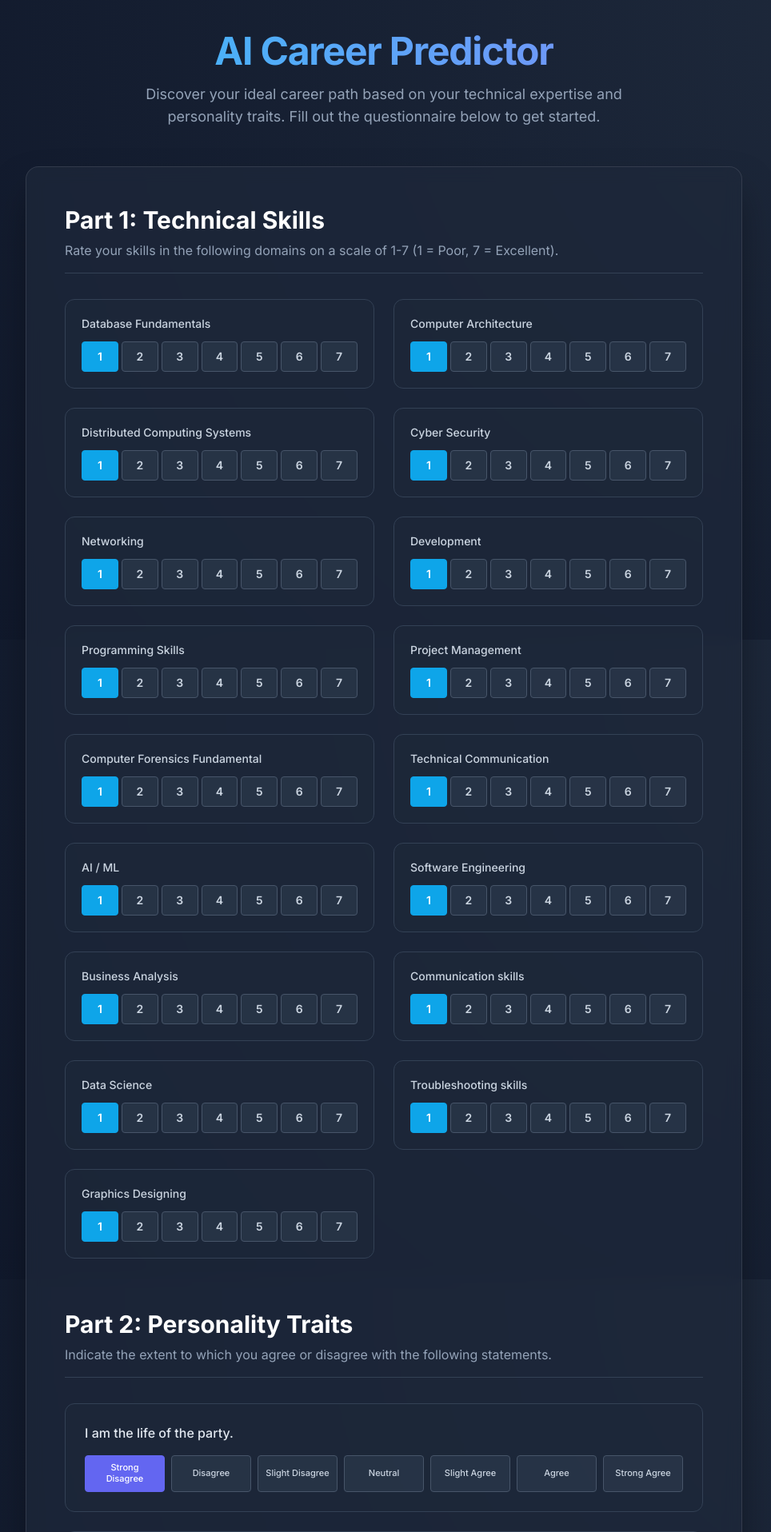
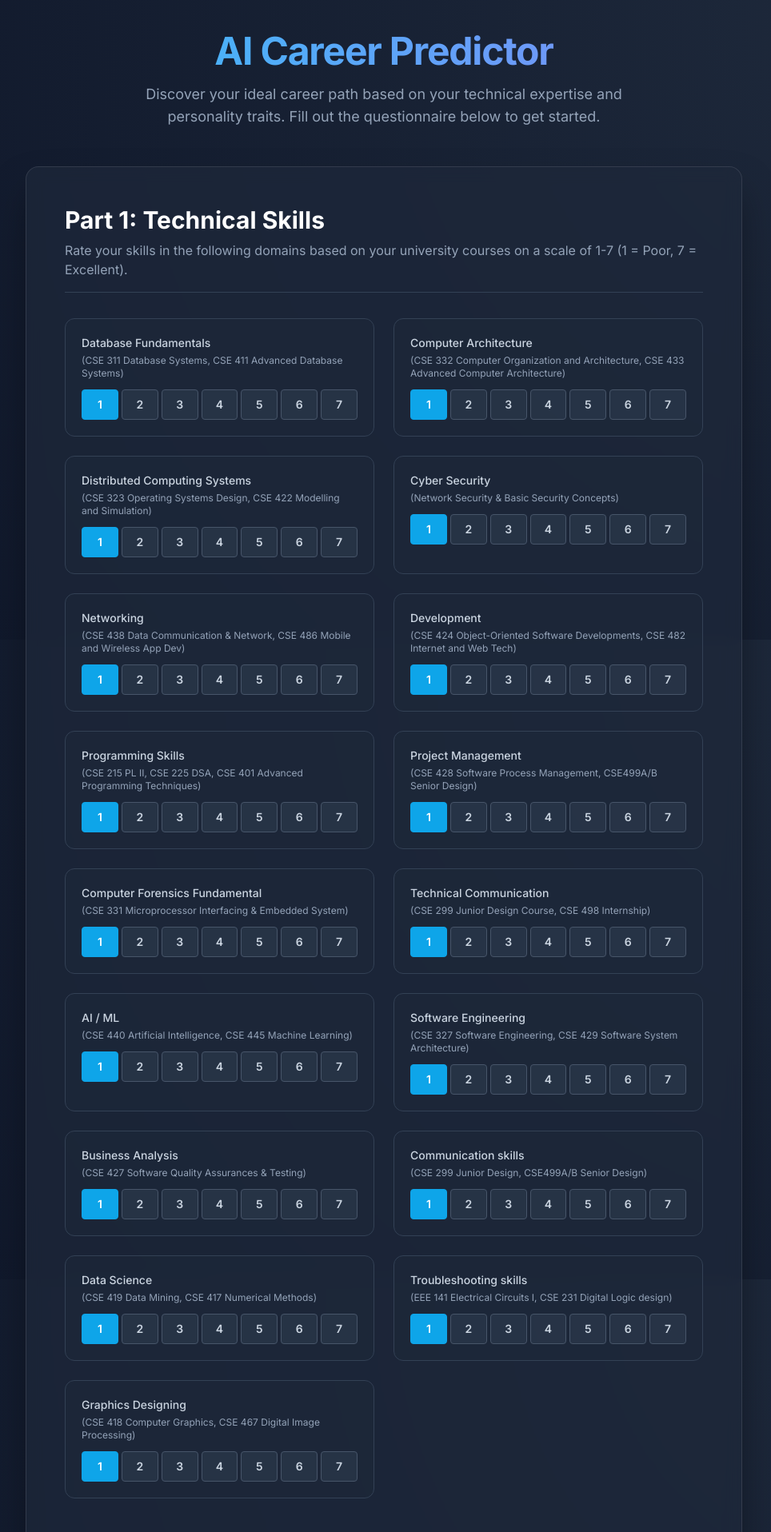
Before and after one commit to sanaulislamzihad/Carrer_skill_gap_project, a Django app: page /predict in a window 1280 px wide. Shown: the top 1916 px of the page at 80% size, without its empty margins (160-1124 px from the left). Run offline with Django 4.2, Linux system fonts and the light colour scheme; parts of the project's set-up code (start-up, migrations or seed data) failed here and were passed over; some libraries are stand-ins or nearby versions.

Commit message:
add course code in predict page

```diff
--- a/finalapp/templates/index.html
+++ b/finalapp/templates/index.html
@@ -43,12 +43,12 @@
         <div class="mb-16">
             <div class="border-b border-slate-700 pb-4 mb-8">
                 <h2 class="text-3xl font-bold text-white mb-2">Part 1: Technical Skills</h2>
-                <p class="text-slate-400">Rate your skills in the following domains on a scale of 1-7 (1 = Poor, 7 = Excellent).</p>
+                <p class="text-slate-400">Rate your skills in the following domains based on your university courses on a scale of 1-7 (1 = Poor, 7 = Excellent).</p>
             </div>
             <div class="grid gap-6 md:grid-cols-2">
 
                 <div class="bg-slate-800/50 p-5 rounded-xl border border-slate-700 hover:border-sky-500/50 transition-colors">
-                    <label class="block text-sm font-medium text-slate-300 mb-3">Database Fundamentals</label>
+                    <label class="block text-sm font-medium text-slate-300 mb-3">Database Fundamentals <span class="text-xs text-slate-400 font-normal block mt-1">(CSE 311 Database Systems, CSE 411 Advanced Database Systems)</span></label>
                     <div class="flex justify-between gap-1">
 
                         <label class="flex-1 cursor-pointer">
@@ -83,7 +83,7 @@
                 </div>
 
                 <div class="bg-slate-800/50 p-5 rounded-xl border border-slate-700 hover:border-sky-500/50 transition-colors">
-                    <label class="block text-sm font-medium text-slate-300 mb-3">Computer Architecture</label>
+                    <label class="block text-sm font-medium text-slate-300 mb-3">Computer Architecture <span class="text-xs text-slate-400 font-normal block mt-1">(CSE 332 Computer Organization and Architecture, CSE 433 Advanced Computer Architecture)</span></label>
                     <div class="flex justify-between gap-1">
 
                         <label class="flex-1 cursor-pointer">
@@ -118,7 +118,7 @@
                 </div>
 
                 <div class="bg-slate-800/50 p-5 rounded-xl border border-slate-700 hover:border-sky-500/50 transition-colors">
-                    <label class="block text-sm font-medium text-slate-300 mb-3">Distributed Computing Systems</label>
+                    <label class="block text-sm font-medium text-slate-300 mb-3">Distributed Computing Systems <span class="text-xs text-slate-400 font-normal block mt-1">(CSE 323 Operating Systems Design, CSE 422 Modelling and Simulation)</span></label>
                     <div class="flex justify-between gap-1">
 
                         <label class="flex-1 cursor-pointer">
@@ -153,7 +153,7 @@
                 </div>
 
                 <div class="bg-slate-800/50 p-5 rounded-xl border border-slate-700 hover:border-sky-500/50 transition-colors">
-                    <label class="block text-sm font-medium text-slate-300 mb-3">Cyber Security</label>
+                    <label class="block text-sm font-medium text-slate-300 mb-3">Cyber Security <span class="text-xs text-slate-400 font-normal block mt-1">(Network Security & Basic Security Concepts)</span></label>
                     <div class="flex justify-between gap-1">
 
                         <label class="flex-1 cursor-pointer">
@@ -188,7 +188,7 @@
                 </div>
 
                 <div class="bg-slate-800/50 p-5 rounded-xl border border-slate-700 hover:border-sky-500/50 transition-colors">
-                    <label class="block text-sm font-medium text-slate-300 mb-3">Networking</label>
+                    <label class="block text-sm font-medium text-slate-300 mb-3">Networking <span class="text-xs text-slate-400 font-normal block mt-1">(CSE 438 Data Communication & Network, CSE 486 Mobile and Wireless App Dev)</span></label>
                     <div class="flex justify-between gap-1">
 
                         <label class="flex-1 cursor-pointer">
@@ -223,7 +223,7 @@
                 </div>
 
                 <div class="bg-slate-800/50 p-5 rounded-xl border border-slate-700 hover:border-sky-500/50 transition-colors">
-                    <label class="block text-sm font-medium text-slate-300 mb-3">Development</label>
+                    <label class="block text-sm font-medium text-slate-300 mb-3">Development <span class="text-xs text-slate-400 font-normal block mt-1">(CSE 424 Object-Oriented Software Developments, CSE 482 Internet and Web Tech)</span></label>
                     <div class="flex justify-between gap-1">
 
                         <label class="flex-1 cursor-pointer">
@@ -258,7 +258,7 @@
                 </div>
 
                 <div class="bg-slate-800/50 p-5 rounded-xl border border-slate-700 hover:border-sky-500/50 transition-colors">
-                    <label class="block text-sm font-medium text-slate-300 mb-3">Programming Skills</label>
+                    <label class="block text-sm font-medium text-slate-300 mb-3">Programming Skills <span class="text-xs text-slate-400 font-normal block mt-1">(CSE 215 PL II, CSE 225 DSA, CSE 401 Advanced Programming Techniques)</span></label>
                     <div class="flex justify-between gap-1">
 
                         <label class="flex-1 cursor-pointer">
@@ -293,7 +293,7 @@
                 </div>
 
                 <div class="bg-slate-800/50 p-5 rounded-xl border border-slate-700 hover:border-sky-500/50 transition-colors">
-                    <label class="block text-sm font-medium text-slate-300 mb-3">Project Management</label>
+                    <label class="block text-sm font-medium text-slate-300 mb-3">Project Management <span class="text-xs text-slate-400 font-normal block mt-1">(CSE 428 Software Process Management, CSE499A/B Senior Design)</span></label>
                     <div class="flex justify-between gap-1">
 
                         <label class="flex-1 cursor-pointer">
@@ -328,7 +328,7 @@
                 </div>
 
                 <div class="bg-slate-800/50 p-5 rounded-xl border border-slate-700 hover:border-sky-500/50 transition-colors">
-                    <label class="block text-sm font-medium text-slate-300 mb-3">Computer Forensics Fundamental</label>
+                    <label class="block text-sm font-medium text-slate-300 mb-3">Computer Forensics Fundamental <span class="text-xs text-slate-400 font-normal block mt-1">(CSE 331 Microprocessor Interfacing & Embedded System)</span></label>
                     <div class="flex justify-between gap-1">
 
                         <label class="flex-1 cursor-pointer">
@@ -363,7 +363,7 @@
                 </div>
 
                 <div class="bg-slate-800/50 p-5 rounded-xl border border-slate-700 hover:border-sky-500/50 transition-colors">
-                    <label class="block text-sm font-medium text-slate-300 mb-3">Technical Communication</label>
+                    <label class="block text-sm font-medium text-slate-300 mb-3">Technical Communication <span class="text-xs text-slate-400 font-normal block mt-1">(CSE 299 Junior Design Course, CSE 498 Internship)</span></label>
                     <div class="flex justify-between gap-1">
 
                         <label class="flex-1 cursor-pointer">
@@ -398,7 +398,7 @@
                 </div>
 
                 <div class="bg-slate-800/50 p-5 rounded-xl border border-slate-700 hover:border-sky-500/50 transition-colors">
-                    <label class="block text-sm font-medium text-slate-300 mb-3">AI / ML</label>
+                    <label class="block text-sm font-medium text-slate-300 mb-3">AI / ML <span class="text-xs text-slate-400 font-normal block mt-1">(CSE 440 Artificial Intelligence, CSE 445 Machine Learning)</span></label>
                     <div class="flex justify-between gap-1">
 
                         <label class="flex-1 cursor-pointer">
@@ -433,7 +433,7 @@
                 </div>
 
                 <div class="bg-slate-800/50 p-5 rounded-xl border border-slate-700 hover:border-sky-500/50 transition-colors">
-                    <label class="block text-sm font-medium text-slate-300 mb-3">Software Engineering</label>
+                    <label class="block text-sm font-medium text-slate-300 mb-3">Software Engineering <span class="text-xs text-slate-400 font-normal block mt-1">(CSE 327 Software Engineering, CSE 429 Software System Architecture)</span></label>
                     <div class="flex justify-between gap-1">
 
                         <label class="flex-1 cursor-pointer">
@@ -468,7 +468,7 @@
                 </div>
 
                 <div class="bg-slate-800/50 p-5 rounded-xl border border-slate-700 hover:border-sky-500/50 transition-colors">
-                    <label class="block text-sm font-medium text-slate-300 mb-3">Business Analysis</label>
+                    <label class="block text-sm font-medium text-slate-300 mb-3">Business Analysis <span class="text-xs text-slate-400 font-normal block mt-1">(CSE 427 Software Quality Assurances & Testing)</span></label>
                     <div class="flex justify-between gap-1">
 
                         <label class="flex-1 cursor-pointer">
@@ -503,7 +503,7 @@
                 </div>
 
                 <div class="bg-slate-800/50 p-5 rounded-xl border border-slate-700 hover:border-sky-500/50 transition-colors">
-                    <label class="block text-sm font-medium text-slate-300 mb-3">Communication skills</label>
+                    <label class="block text-sm font-medium text-slate-300 mb-3">Communication skills <span class="text-xs text-slate-400 font-normal block mt-1">(CSE 299 Junior Design, CSE499A/B Senior Design)</span></label>
                     <div class="flex justify-between gap-1">
 
                         <label class="flex-1 cursor-pointer">
@@ -538,7 +538,7 @@
                 </div>
 
                 <div class="bg-slate-800/50 p-5 rounded-xl border border-slate-700 hover:border-sky-500/50 transition-colors">
-                    <label class="block text-sm font-medium text-slate-300 mb-3">Data Science</label>
+                    <label class="block text-sm font-medium text-slate-300 mb-3">Data Science <span class="text-xs text-slate-400 font-normal block mt-1">(CSE 419 Data Mining, CSE 417 Numerical Methods)</span></label>
                     <div class="flex justify-between gap-1">
 
                         <label class="flex-1 cursor-pointer">
@@ -573,7 +573,7 @@
                 </div>
 
                 <div class="bg-slate-800/50 p-5 rounded-xl border border-slate-700 hover:border-sky-500/50 transition-colors">
-                    <label class="block text-sm font-medium text-slate-300 mb-3">Troubleshooting skills</label>
+                    <label class="block text-sm font-medium text-slate-300 mb-3">Troubleshooting skills <span class="text-xs text-slate-400 font-normal block mt-1">(EEE 141 Electrical Circuits I, CSE 231 Digital Logic design)</span></label>
                     <div class="flex justify-between gap-1">
 
                         <label class="flex-1 cursor-pointer">
@@ -608,7 +608,7 @@
                 </div>
 
                 <div class="bg-slate-800/50 p-5 rounded-xl border border-slate-700 hover:border-sky-500/50 transition-colors">
-                    <label class="block text-sm font-medium text-slate-300 mb-3">Graphics Designing</label>
+                    <label class="block text-sm font-medium text-slate-300 mb-3">Graphics Designing <span class="text-xs text-slate-400 font-normal block mt-1">(CSE 418 Computer Graphics, CSE 467 Digital Image Processing)</span></label>
                     <div class="flex justify-between gap-1">
 
                         <label class="flex-1 cursor-pointer">
```
Also changed, not shown: README.md, 2 other files.
